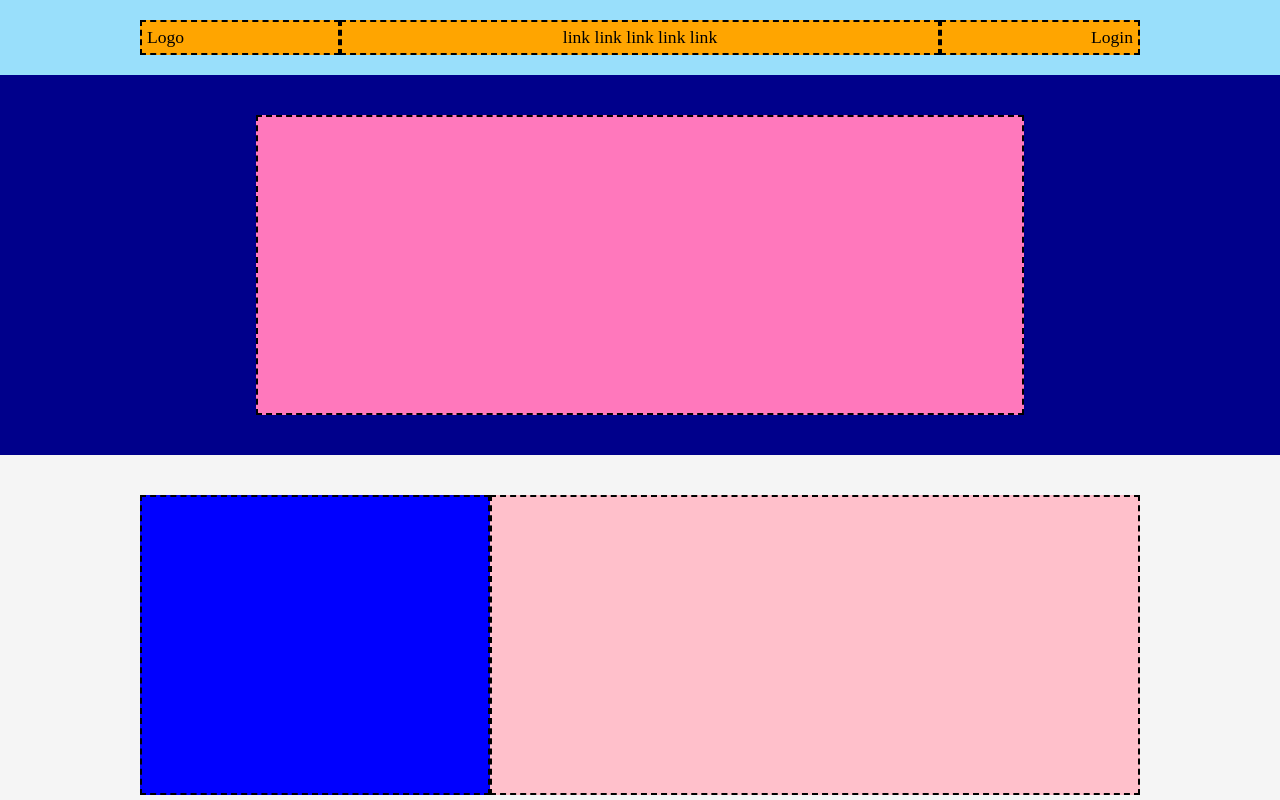
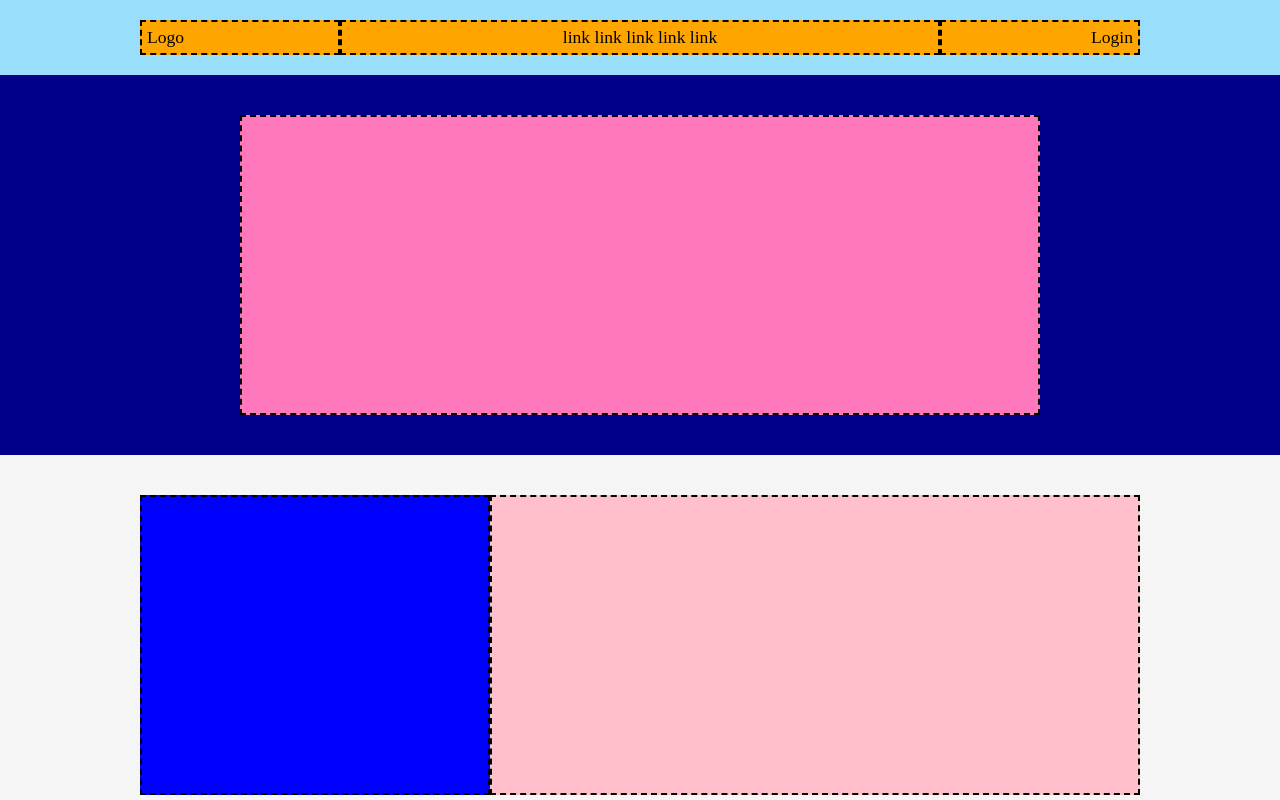
Before and after one commit to alessandropecchini99/htmlcss-struttura-discord, a plain HTML site: page index.html in a window 1280 px wide. Shown: the top 800 px of the page. Drawn offline with Linux system fonts and the light colour scheme.

Commit message:
fix title section

```diff
--- a/index.html
+++ b/index.html
@@ -25,7 +25,9 @@
         </nav>
 
         <section class="headsection">
-            <div id="title">
+            <div class="conteiner">
+                <div id="title">
+                </div>
             </div>
         </section>
 
--- a/style.css
+++ b/style.css
@@ -16,7 +16,7 @@ header {
     background-color: rgb(153, 223, 251);
 }
 
-/* PRIMA PARTE */
+/* PRIMA PARTE - NAV */
 
 .nav-header {
     display: flex;
@@ -55,20 +55,23 @@ header {
 }
 
 
-/* SECONDA PARTE */
+/* SECONDA PARTE - TITOLO */
 
 .headsection {
     background-color: darkblue;
-    display: flex;
     padding-top: 40px;
     padding-bottom: 40px;
+}
+
+.headsection .conteiner {
+    display: flex;
 }
 
 #title {
     height: 300px;
     margin-inline: auto;
     background-color: rgb(255, 120, 188);
-    flex: 0 0 60%;
+    flex: 0 0 80%;
     border: 2px;
     border-style: dashed;
 }
```
